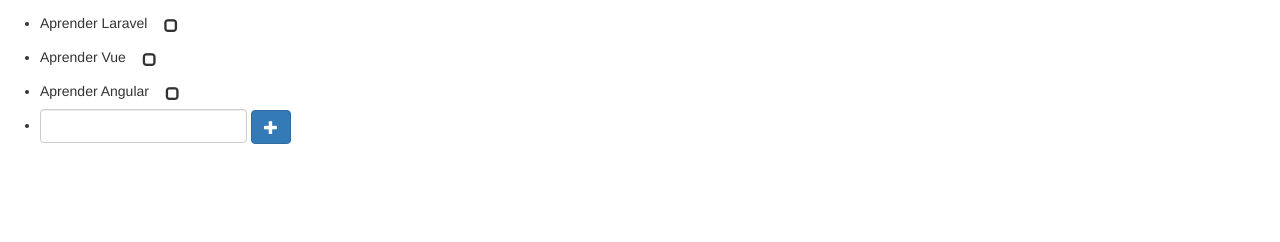
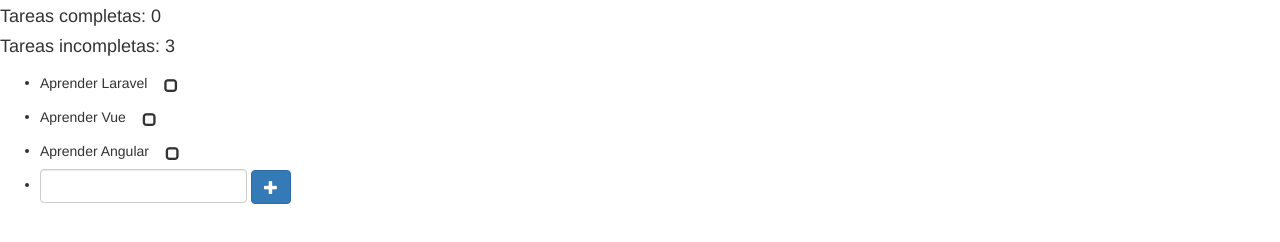
Before and after one commit to cjcruzrivera/Basic_Vue, a plain HTML site: page index.html in a window 1280 px wide. Shown: the part 174-416 px from the top of the page. Drawn offline with nearby package versions, Linux system fonts and the light colour scheme.

Commit message:
valores computados y estilos dinamicos

```diff
--- a/index.html
+++ b/index.html
@@ -22,11 +22,19 @@
             <button class="btn btn-primary" v-on:click="reverse">INVERTIR</button>
             <hr>
             <h2>Lista de tareas</h2>
+            <h4 >Tareas completas: {{completedTasks}}</h4>
+            <h4 >Tareas incompletas: {{incompletedTasks}}</h4>
             <ul>
                 <li v-for="tarea in tareas">
                     <span v-text="tarea.title"></span>
-                    <span @click="tarea.completed = false" class="btn btn-secondary glyphicon glyphicon-check" v-if="tarea.completed">  </span>
-                    <span @click="tarea.completed = true" class="btn btn-secondary glyphicon glyphicon-unchecked" v-else>  </span>
+                    <span @click="tarea.completed = !tarea.completed"
+                          class="btn btn-secondary"
+                          v-bind:class="{'glyphicon': true,
+                                         'glyphicon-check': tarea.completed,
+                                         'glyphicon-unchecked': !tarea.completed,
+                                         }"></span>
+                    <!-- <span @click="tarea.completed = false" class="btn btn-secondary glyphicon glyphicon-check" v-if="tarea.completed">  </span>                   -->
+                    <!-- <span @click="tarea.completed = true" class="btn btn-secondary glyphicon glyphicon-unchecked" v-else>  </span>                   -->
                 </li>
                 <li class="form-inline">
                     <input v-on:keyup.enter="addTask" v-model="newTask" type="text" class="form-control">
@@ -69,6 +77,18 @@
                     });
                     this.newTask = "";
                 }
+            },
+            computed: {
+                completedTasks: function () {
+                    return this.tareas.filter(function (tarea) {
+                        return tarea.completed;
+                    }).length;
+                },
+                incompletedTasks: function () {
+                    return this.tareas.filter(function (tarea) {
+                        return !tarea.completed;
+                    }).length;
+                }
             }
         });
     </script>
```
